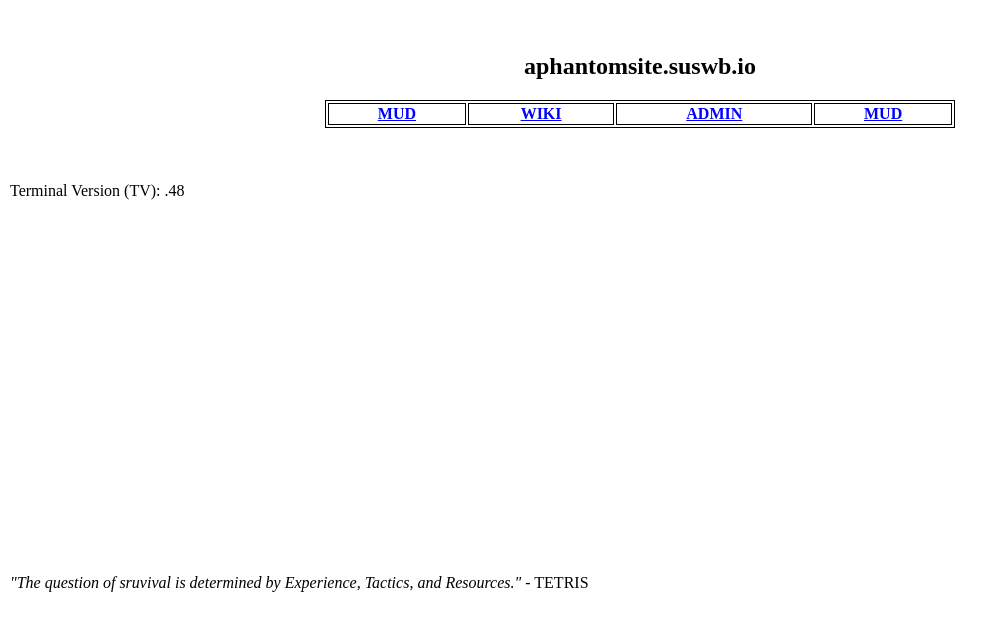
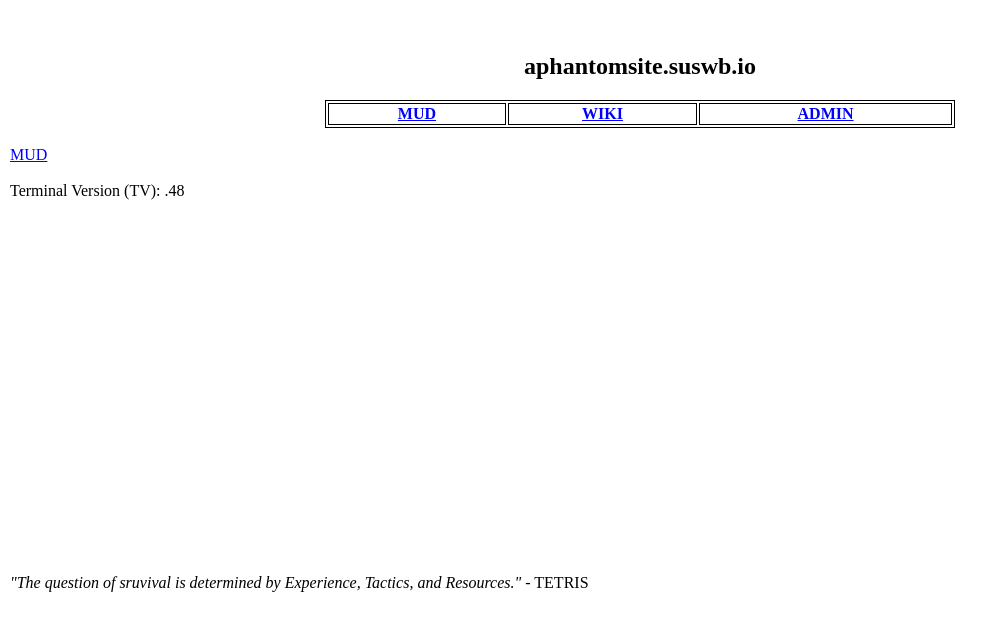
Before and after one commit to JakinBacon/suswb, a plain HTML site: page index.html in a window 1280 px wide. Shown: the whole page, without its empty margins (0-1008 px from the left). Drawn offline with Linux system fonts and the light colour scheme.

Commit message:
Update index.html

```diff
--- a/index.html
+++ b/index.html
@@ -24,12 +24,12 @@
       <th><a href="mud.html">MUD</a></th>
       <th><a href="wiki.html">WIKI</a></th>
       <th><a href="admin.html">ADMIN</a></th>
-         <th><a href="SKINS.html">MUD</a></th>
+
 
     </tr>
   </table>
 </div>
-  <br>
+  <br>   <th><a href="SKINS.html">MUD</a></th>
   <br>
   <br>
   <div align="left>"
```
